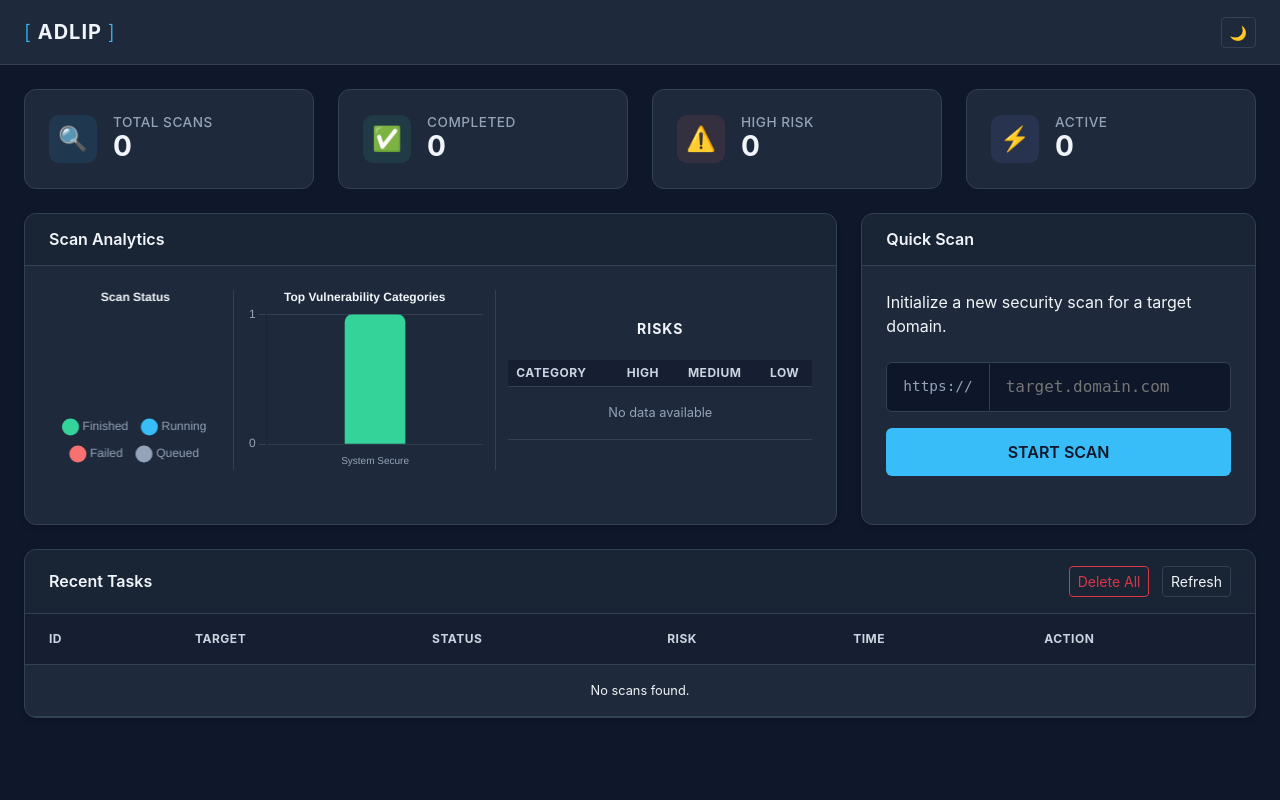
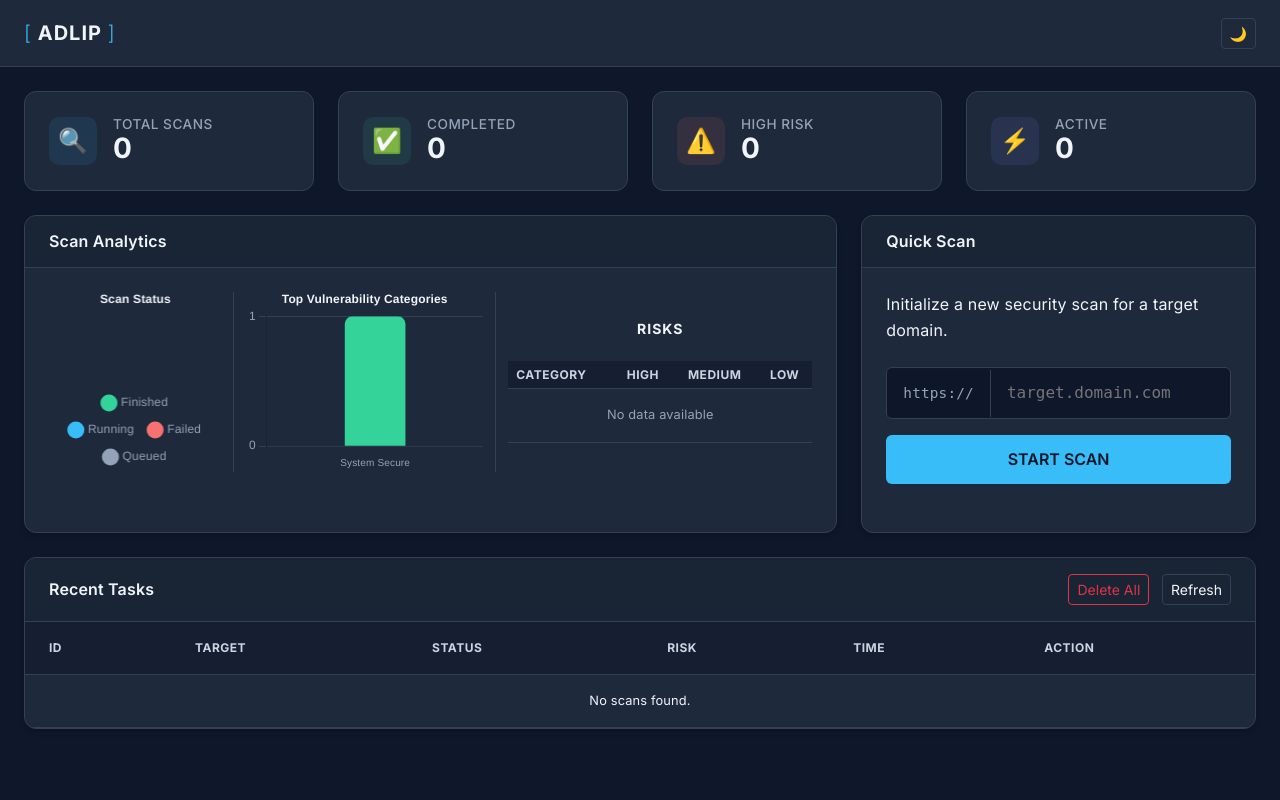
Before and after one commit to GreenThenics/ADLIP, a Flask app: page /dashboard in a window 1280 px wide. Run offline with Flask 3, Linux system fonts and the light colour scheme; data that the repository does not hold is empty; parts of the project's set-up code (start-up, migrations or seed data) failed here and were passed over; some libraries are stand-ins or nearby versions.

Commit message:
UI update

```diff
--- a/app/static/css/style.css
+++ b/app/static/css/style.css
@@ -97,11 +97,23 @@ body,
 }
 
 body {
-    font-family: "Inter", "Segoe UI", -apple-system, BlinkMacSystemFont, sans-serif;
+    font-family: "Inter", -apple-system, BlinkMacSystemFont, "Segoe UI", sans-serif;
     background: var(--bg-primary);
     color: var(--text-primary);
     min-height: 100vh;
     overflow-x: hidden;
+    line-height: 1.6;
+    letter-spacing: 0.01em;
+    -webkit-font-smoothing: antialiased;
+    -moz-osx-font-smoothing: grayscale;
+}
+
+/* Monospace for code/technical elements */
+code,
+pre,
+.font-mono,
+.text-mono {
+    font-family: "JetBrains Mono", "Fira Code", "Cascadia Code", monospace !important;
 }
 
 /* Navbar */
--- a/app/templates/attack_surface.html
+++ b/app/templates/attack_surface.html
@@ -5,6 +5,11 @@
     <meta charset="UTF-8">
     <meta name="viewport" content="width=device-width, initial-scale=1.0">
     <title>Attack Surface Map | ADLIP</title>
+    <link rel="preconnect" href="https://fonts.googleapis.com">
+    <link rel="preconnect" href="https://fonts.gstatic.com" crossorigin>
+    <link
+        href="https://fonts.googleapis.com/css2?family=Inter:wght@300;400;500;600;700&family=JetBrains+Mono:wght@400;500&display=swap"
+        rel="stylesheet">
     <script src="https://d3js.org/d3.v7.min.js"></script>
     <link href="https://cdn.jsdelivr.net/npm/bootstrap@5.3.2/dist/css/bootstrap.min.css" rel="stylesheet">
     <link rel="stylesheet" href="/static/css/style.css">
--- a/app/templates/dashboard.html
+++ b/app/templates/dashboard.html
@@ -6,6 +6,11 @@
     <meta name="viewport" content="width=device-width, initial-scale=1.0">
     <title>ADLIP Dashboard - Cyber Security Scanner</title>
 
+    <link rel="preconnect" href="https://fonts.googleapis.com">
+    <link rel="preconnect" href="https://fonts.gstatic.com" crossorigin>
+    <link
+        href="https://fonts.googleapis.com/css2?family=Inter:wght@300;400;500;600;700&family=JetBrains+Mono:wght@400;500&display=swap"
+        rel="stylesheet">
     <link href="https://cdn.jsdelivr.net/npm/bootstrap@5.3.2/dist/css/bootstrap.min.css" rel="stylesheet">
     <link rel="stylesheet" id="hljsTheme"
         href="https://cdnjs.cloudflare.com/ajax/libs/highlight.js/11.9.0/styles/atom-one-dark.min.css">
```
